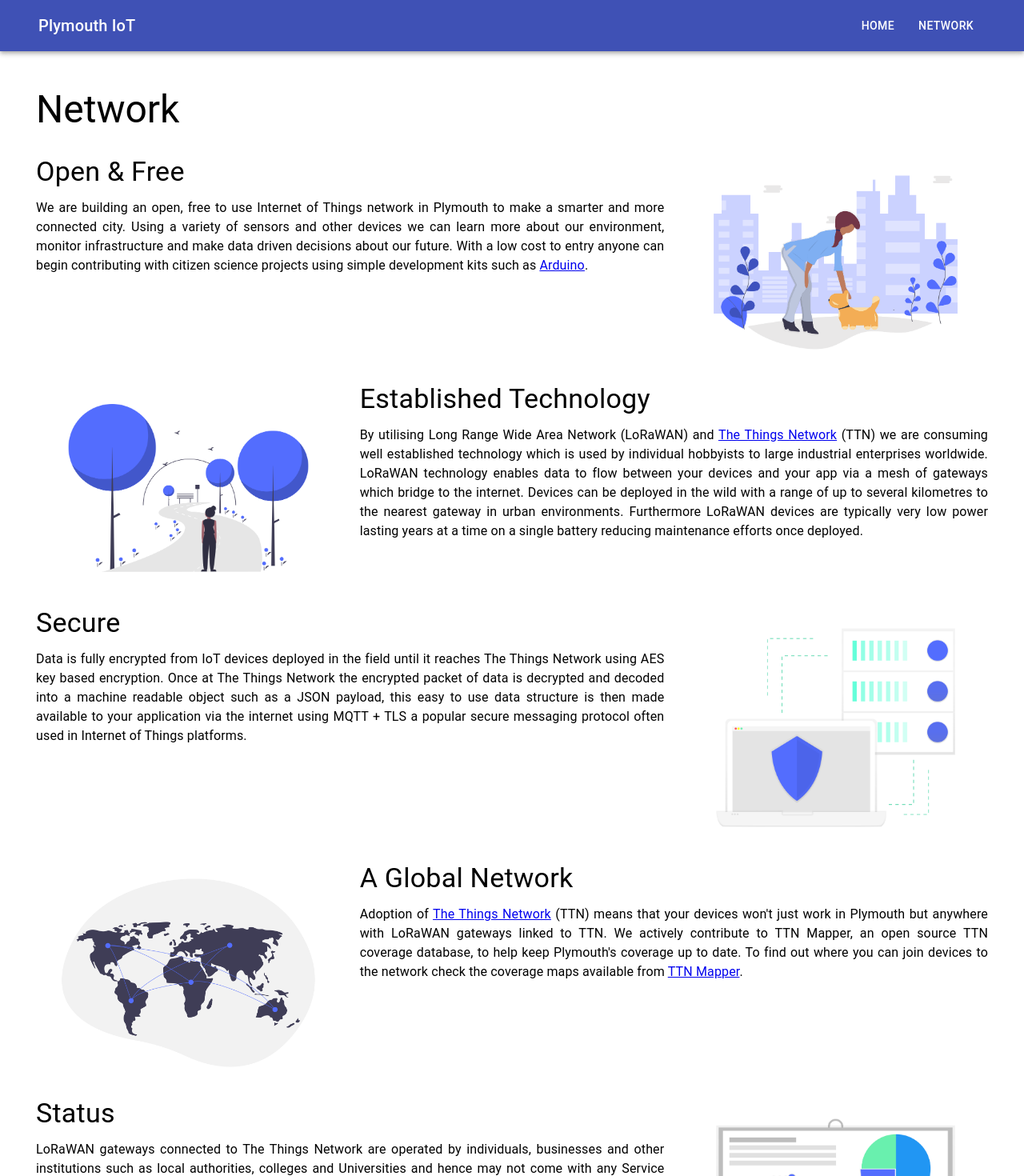
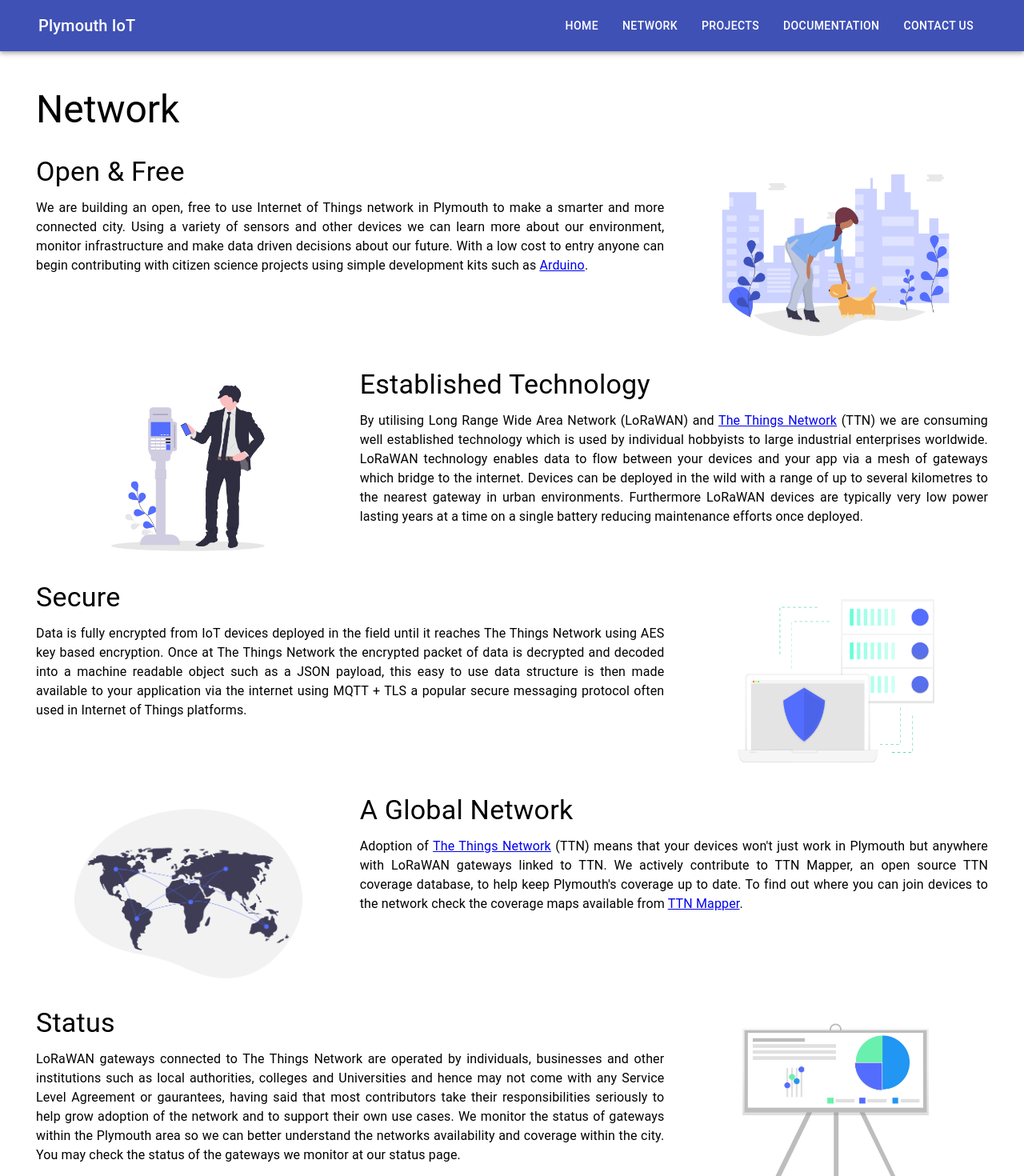
Before and after one commit to PlymouthIoT/PlymouthIoT-Website, a React (Create React App) app: page /network in a window 1280 px wide. Shown: the top 1470 px of the page at 80% size. Built offline with nearby package versions, Linux system fonts and the light colour scheme.

Commit message:
Fix up images

```diff
--- a/src/components/navbar.js
+++ b/src/components/navbar.js
@@ -85,6 +85,9 @@ class ResAppBar extends Component{
             <List className = {this.props.classes.list}>
                <ListItem key = {1} button divider component={Link} to={'/'}>Home</ListItem>
                <ListItem key = {1} button divider component={Link} to={'/network'}>Network</ListItem>
+               <ListItem key = {1} button divider component={Link} to={'/projects'}>Projects</ListItem>
+               <ListItem key = {1} button divider component={Link} to={'/documentation'}>Documentation</ListItem>
+               <ListItem key = {1} button divider component={Link} to={'/contact-us'}>Contact Us</ListItem>
              </List>
 
          </div>
@@ -104,6 +107,9 @@ class ResAppBar extends Component{
           <Typography variant = "headline" style={{flexGrow:1}} color="inherit" variant="h6">Plymouth IoT</Typography>
           <Button component={Link} to={'/'} className={classes.appbar_button}>Home</Button>
           <Button component={Link} to={'/network'} className={classes.appbar_button}>Network</Button>
+          <Button component={Link} to={'/projects'} className={classes.appbar_button}>Projects</Button>
+          <Button component={Link} to={'/documentation'} className={classes.appbar_button}>Documentation</Button>
+          <Button component={Link} to={'/contact-us'} className={classes.appbar_button}>Contact Us</Button>
         </Toolbar>
         </Container>
       </AppBar>
--- a/src/components/page_network.js
+++ b/src/components/page_network.js
@@ -6,7 +6,7 @@ import { Link } from 'react-router-dom';
 import undraw_connectedworld from '../images/undraw_connectedworld.png';
 import undraw_secure from '../images/undraw_secure.png';
 import undraw_city from '../images/undraw_city.png';
-import undraw_park from '../images/undraw_park.png';
+import undraw_device from '../images/undraw_device.png';
 import undraw_stats from '../images/undraw_stats.png';
 
 
@@ -33,12 +33,16 @@ const Network = () => {
             </Typography>
           </Grid>
           <Grid item sm={4}>
-           <img src={ undraw_city } width="100%"/>
+            <center>
+              <img src={ undraw_city } height="250px"/>
+            </center>
           </Grid>
         </Grid>
         <Grid container spacing={3}>
           <Grid item sm={4}>
-            <img src={ undraw_park } width="100%"/>
+            <center>
+              <img src={ undraw_device } height="250px"/>
+            </center>
           </Grid>
           <Grid item sm={8}>
             <Typography variant="h4" gutterBottom={true}>
@@ -67,12 +71,16 @@ const Network = () => {
             </Typography>
           </Grid>
           <Grid item sm={4}>
-            <img src={ undraw_secure } width="100%"/>
+            <center>
+              <img src={ undraw_secure } height="250px"/>
+            </center>
           </Grid>
         </Grid>
         <Grid container spacing={3}>
           <Grid item sm={4}>
-            <img src={ undraw_connectedworld } width="100%"/>
+            <center>
+              <img src={ undraw_connectedworld } height="250px"/>
+            </center>
           </Grid>
           <Grid item sm={8}>
             <Typography variant="h4" gutterBottom={true}>
@@ -103,7 +111,9 @@ const Network = () => {
             <center><Button variant="contained" color="primary" component={Link} to="/network-status">Network Status</Button></center>
           </Grid>
           <Grid item sm={4}>
-            <img src={ undraw_stats } width="100%"/>
+            <center>
+              <img src={ undraw_stats } height="250px"/>
+            </center>
           </Grid>
         </Grid>
       </Container>
```
Also changed, not shown: src/images/undraw_device.png (added).
